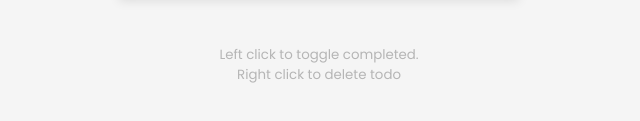
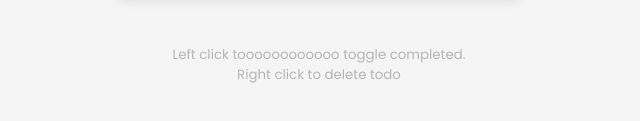
Before and after one commit to lwznasr/N, a plain HTML site: page index.html in a window 1280 px wide. Shown: the part 621-742 px from the top of the page, 321-961 px from the left. Drawn offline with Linux system fonts and the light colour scheme.

Commit message:
second commit

```diff
--- a/index.html
+++ b/index.html
@@ -14,7 +14,7 @@
 
       <ul class="todos" id="todos"></ul>
     </form>
-    <small>Left click to toggle completed. <br> Right click to delete todo</small>
+    <small>Left click toooooooooooo toggle completed. <br> Right click to delete todo</small>
 
     <script src="script.js"></script>
   </body>
```
